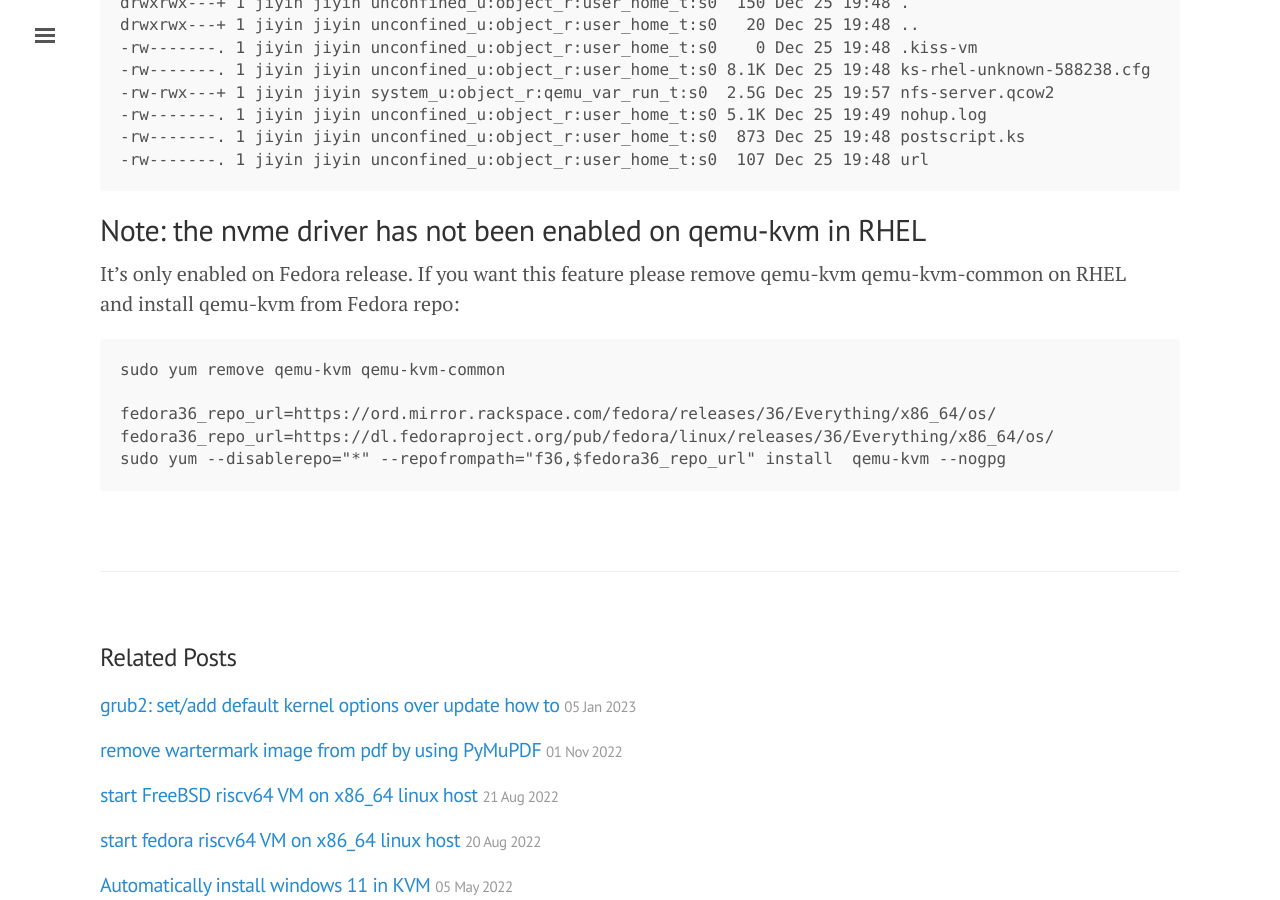
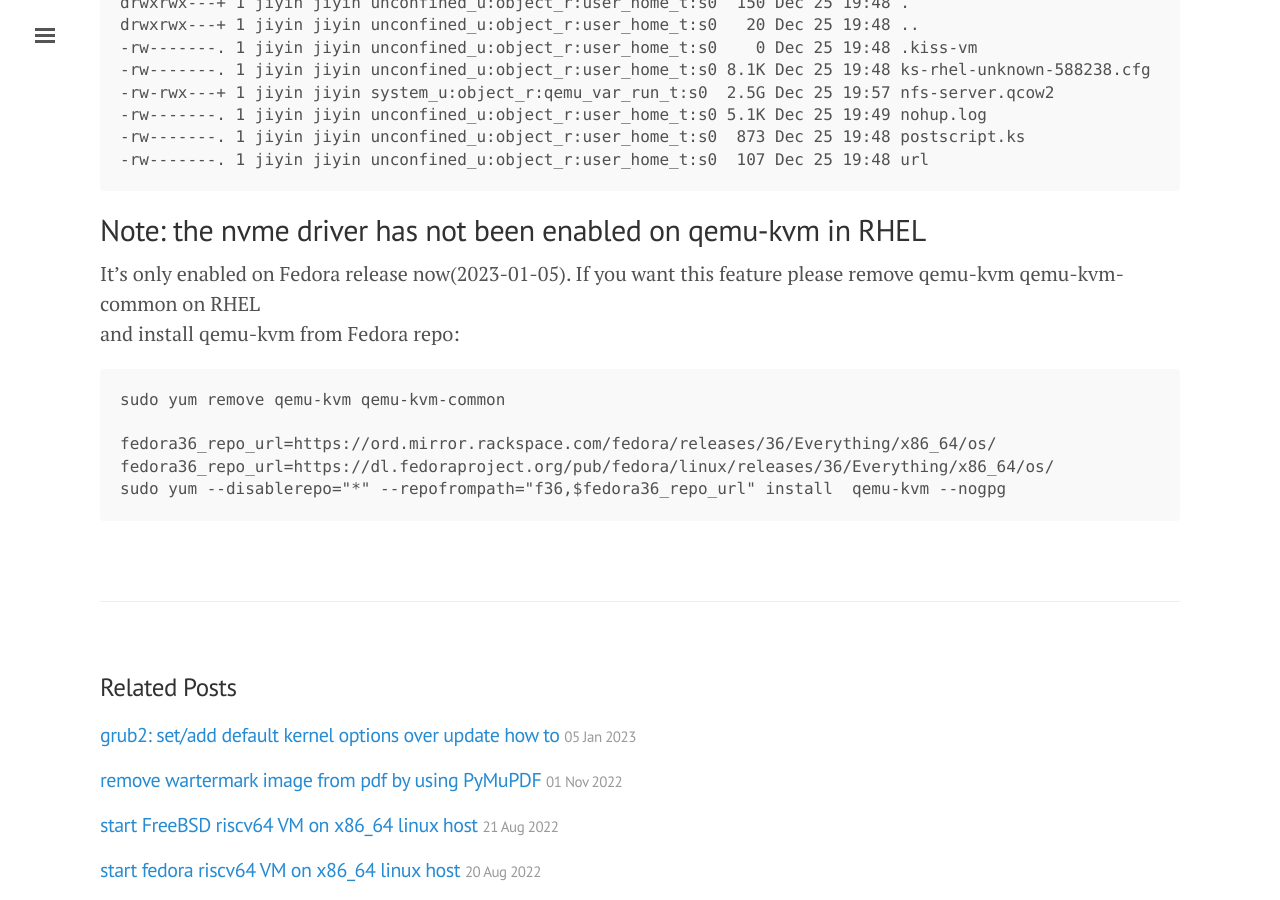
Before and after one commit to tcler/tcler.github.io, a Jekyll site: the page built from _posts/2022-12-25-virt-install-boot-from-nvme-device.md, in a window 1280 px wide and 900 px high, scrolled down 2027 px. Built offline with Jekyll 4.4.1, drawn with Linux system fonts in a browser that asks for light colours; some of the changed text lies outside the part shown.

Commit message:
Update 2022-12-25-virt-install-boot-from-nvme-device.md

````diff
--- a/_posts/2022-12-25-virt-install-boot-from-nvme-device.md
+++ b/_posts/2022-12-25-virt-install-boot-from-nvme-device.md
@@ -77,7 +77,7 @@ drwxrwx---+ 1 jiyin jiyin unconfined_u:object_r:user_home_t:s0   20 Dec 25 19:48
 ```
 
 ## Note: the nvme driver has not been enabled on qemu-kvm in RHEL
-It's only enabled on Fedora release. If you want this feature please remove qemu-kvm qemu-kvm-common on RHEL
+It's only enabled on Fedora release now(2023-01-05). If you want this feature please remove qemu-kvm qemu-kvm-common on RHEL
 and install qemu-kvm from Fedora repo:
 ```
 sudo yum remove qemu-kvm qemu-kvm-common
````
Also changed, not shown: other parts of _posts/2022-12-25-virt-install-boot-from-nvme-device.md (+1 -1 lines).
